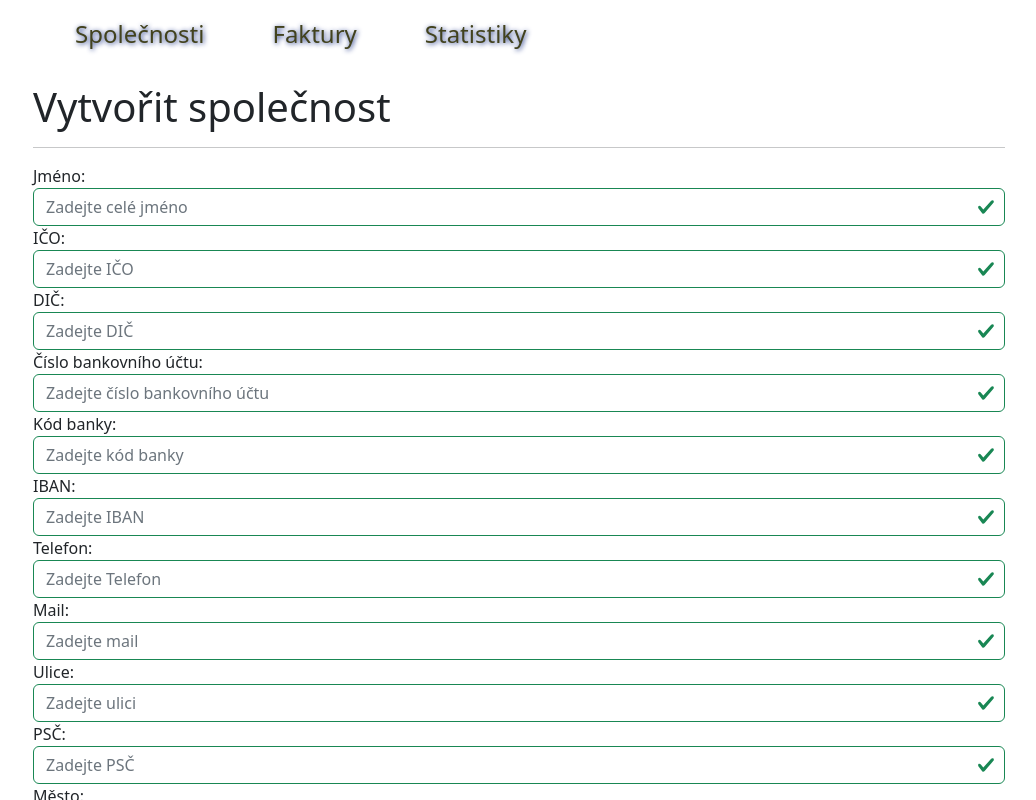
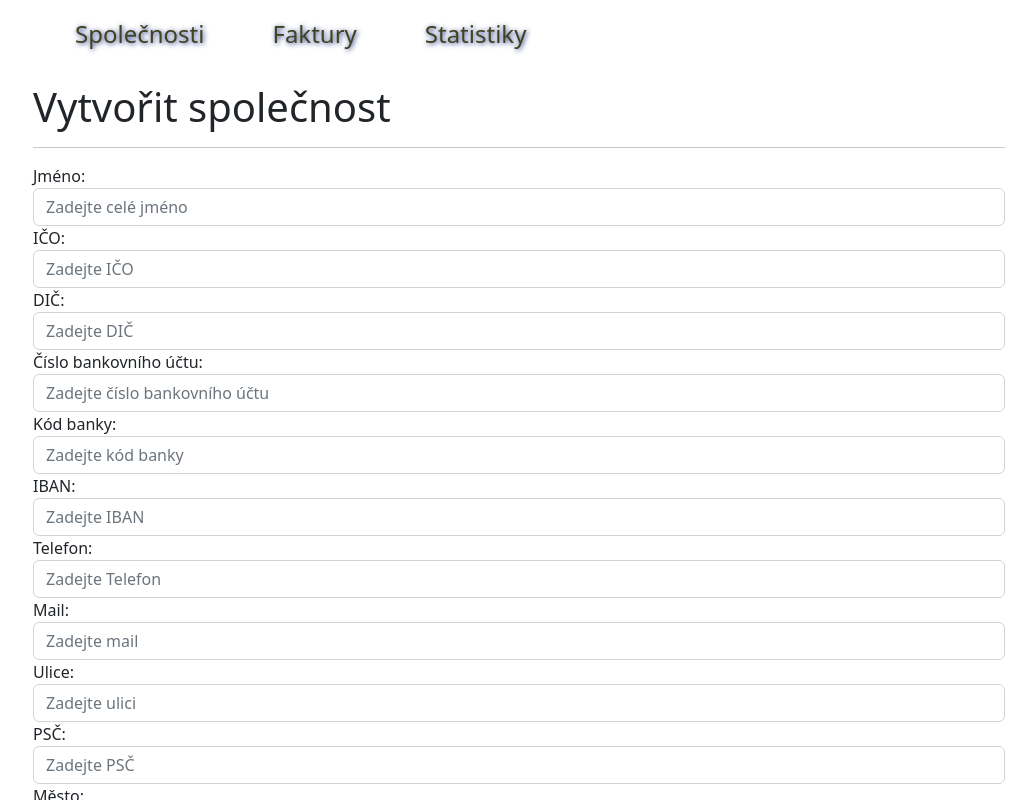
Before and after one commit to poLLib/invoice-webapp, a React (Create React App) app in the folder invoice-client-starter/: page /persons/create in a window 1280 px wide. Shown: the whole page, without its empty margins (145-1181 px from the left). Built offline with nearby package versions, Linux system fonts and the light colour scheme.

Commit message:
person validation

```diff
--- a/invoice-client-starter/src/components/InputField.js
+++ b/invoice-client-starter/src/components/InputField.js
@@ -69,8 +69,7 @@ export function InputField(props) {
       {isTextarea ? (
         <textarea
           required={required}
-          className="form-control"
-          placeholder={props.prompt}
+          className={`form-control ${props.isSubmitted ? (props.error ? "is-invalid" : "is-valid") : ""}`}          placeholder={props.prompt}
           rows={props.rows}
           minLength={minlength}
           name={props.name}
@@ -81,8 +80,7 @@ export function InputField(props) {
         <input
           required={required}
           type={type}
-          className={`form-control ${props.error ? "is-invalid" : "is-valid"}`}
-          aria-describedby={props.validationFeedback}
+          className={`form-control ${props.isSubmitted ? (props.error ? "is-invalid" : "is-valid") : ""}`}          aria-describedby={props.validationFeedback}
           placeholder={props.prompt}
           minLength={minlength}
           min={min}
--- a/invoice-client-starter/src/persons/PersonForm.js
+++ b/invoice-client-starter/src/persons/PersonForm.js
@@ -55,6 +55,7 @@ export function PersonForm() {
     const [successState, setSuccess] = useState(false);
     const [errorState, setError] = useState(null);
     const [fieldErrors, setFieldErrors] = useState({});
+    const [isSubmitted, setIsSubmitted] = useState(false);
 
     const navigate = useNavigate();
     const { id } = useParams();
@@ -69,7 +70,7 @@ export function PersonForm() {
                     const personData = await apiGet(`/api/persons/${id}`);
                     setPerson(personData);
                 } catch (error) {
-                    console.error("Error fetching person data:", error);
+                    console.error("Vyskytla se chyba při stahování dat ze serveru:", error);
                 }
             }
         }
@@ -85,6 +86,7 @@ export function PersonForm() {
      */
     async function handleSubmit(e) {
         e.preventDefault();
+        setIsSubmitted(true);
 
         try {
             const response = id ? await apiPut(`/api/persons/${id}`, person) : await apiPost("/api/persons", person);
@@ -97,14 +99,10 @@ export function PersonForm() {
         } catch (error) {
             if (error.data) {
                 setFieldErrors(error.data);
+                setError("Chyba při odesílání formuláře, zkontrolujte zda-li jsou správně vyplněná pole.");
             } else {
-                console.error("Error submitting form:", error);
+                console.error("Vyskytla se chyba při odesílání formuláře:", error);
             }
-            setSent(true);
-            setSuccess(false);
-            setTimeout(() => {
-                setSent(false);
-            }, 2500);
         }
     }
 
@@ -305,6 +303,7 @@ export function PersonForm() {
                             prompt="Zadejte celé jméno"
                             value={person.name}
                             error={fieldErrors.name}
+                            isSubmitted={isSubmitted}
                             handleChange={(e) => {
                                 setPerson({ ...person, name: e.target.value });
                             }}
@@ -319,6 +318,7 @@ export function PersonForm() {
                             prompt="Zadejte IČO"
                             value={person.identificationNumber}
                             error={fieldErrors.identificationNumber}
+                            isSubmitted={isSubmitted}
                             handleChange={(e) => {
                                 setPerson({ ...person, identificationNumber: e.target.value });
                             }}
@@ -333,6 +333,7 @@ export function PersonForm() {
                             prompt="Zadejte DIČ"
                             value={person.taxNumber}
                             error={fieldErrors.taxNumber}
+                            isSubmitted={isSubmitted}
                             handleChange={(e) => {
                                 setPerson({ ...person, taxNumber: e.target.value });
                             }}
@@ -347,6 +348,7 @@ export function PersonForm() {
                             prompt="Zadejte číslo bankovního účtu"
                             value={person.accountNumber}
                             error={fieldErrors.accountNumber}
+                            isSubmitted={isSubmitted}
                             handleChange={(e) => {
                                 setPerson({ ...person, accountNumber: e.target.value });
                             }}
@@ -361,6 +363,7 @@ export function PersonForm() {
                             prompt="Zadejte kód banky"
                             value={person.bankCode}
                             error={fieldErrors.bankCode}
+                            isSubmitted={isSubmitted}
                             handleChange={(e) => {
                                 setPerson({ ...person, bankCode: e.target.value });
                             }}
@@ -375,6 +378,7 @@ export function PersonForm() {
                             prompt="Zadejte IBAN"
                             value={person.iban}
                             error={fieldErrors.iban}
+                            isSubmitted={isSubmitted}
                             handleChange={(e) => {
                                 setPerson({ ...person, iban: e.target.value });
                             }}
@@ -389,6 +393,7 @@ export function PersonForm() {
                             prompt="Zadejte Telefon"
                             value={person.telephone}
                             error={fieldErrors.telephone}
+                            isSubmitted={isSubmitted}
                             handleChange={(e) => {
                                 setPerson({ ...person, telephone: e.target.value });
                             }}
@@ -403,6 +408,7 @@ export function PersonForm() {
                             prompt="Zadejte mail"
                             value={person.mail}
                             error={fieldErrors.mail}
+                            isSubmitted={isSubmitted}
                             handleChange={(e) => {
                                 setPerson({ ...person, mail: e.target.value });
                             }}
@@ -417,6 +423,7 @@ export function PersonForm() {
                             prompt="Zadejte ulici"
                             value={person.street}
                             error={fieldErrors.street}
+                            isSubmitted={isSubmitted}
                             handleChange={(e) => {
                                 setPerson({ ...person, street: e.target.value });
                             }}
@@ -431,6 +438,7 @@ export function PersonForm() {
                             prompt="Zadejte PSČ"
                             value={person.zip}
                             error={fieldErrors.zip}
+                            isSubmitted={isSubmitted}
                             handleChange={(e) => {
                                 setPerson({ ...person, zip: e.target.value });
                             }}
@@ -445,6 +453,7 @@ export function PersonForm() {
                             prompt="Zadejte město"
                             value={person.city}
                             error={fieldErrors.city}
+                            isSubmitted={isSubmitted}
                             handleChange={(e) => {
                                 setPerson({ ...person, city: e.target.value });
                             }}
@@ -457,6 +466,7 @@ export function PersonForm() {
                             label="Poznámka"
                             value={person.note}
                             error={fieldErrors.note}
+                            isSubmitted={isSubmitted}
                             handleChange={(e) => {
                                 setPerson({ ...person, note: e.target.value });
                             }}
--- a/invoice-client-starter/src/utils/api.js
+++ b/invoice-client-starter/src/utils/api.js
@@ -41,7 +41,7 @@ const fetchData = (url, requestOptions) => {
         .then((response) => {
             if (!response.ok) {
                 return response.json().then(data => {
-                    const error = new Error(`Network response was not ok: ${response.status} ${response.statusText}`);
+                    const error = new Error();
                     error.data = data;
                     throw error;
                 });
```
Also changed, not shown: 1 other file (tests, documents, lock files or other folders).
